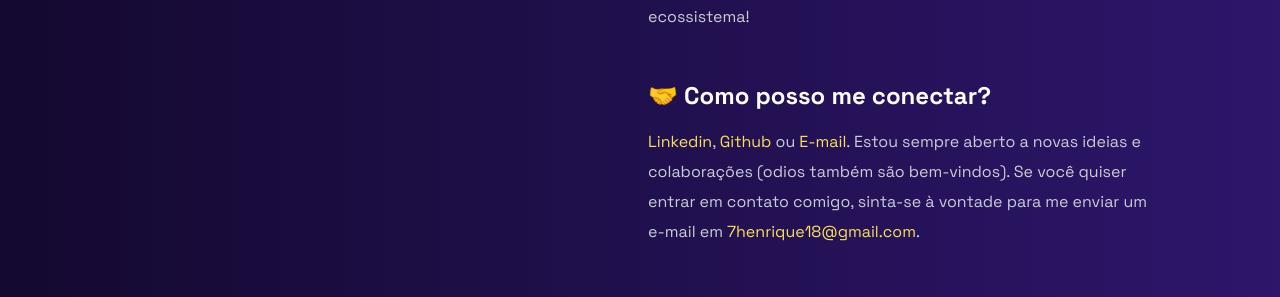
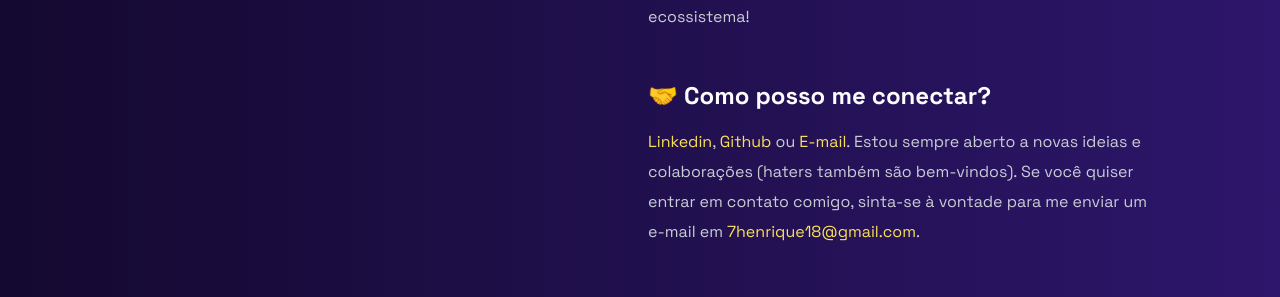
Before and after one commit to lui7henrique/blog, a Next.js app: page / in a window 1280 px wide. Shown: the part 1320-1617 px from the top of the page. Built offline with nearby package versions, Linux system fonts and the light colour scheme.

Commit message:
:bug: Fix links

```diff
--- a/src/templates/HomeTemplate/AboutMe/content.ts
+++ b/src/templates/HomeTemplate/AboutMe/content.ts
@@ -16,7 +16,7 @@ export const aboutMeContent = {
       {
         title: "🤝 Como posso me conectar?",
         description:
-          "<a href='https://www.linkedin.com/in/luiz-henrique7/' target='_blank'>Linkedin</a>, <a href='https://github.com/lui7henrique' target ='_blank'>Github</a> ou <a href='mailto:7henrique18@gmail.com' target='_blank'>E-mail</a>. Estou sempre aberto a novas ideias e colaborações (odios também são bem-vindos). Se você quiser entrar em contato comigo, sinta-se à vontade para me enviar um e-mail em <a href='mailto:7henrique18@gmail.com'>7henrique18@gmail.com</a>."
+          "<a href='https://www.linkedin.com/in/luiz-henrique7/' target='_blank'>Linkedin</a>, <a href='https://github.com/lui7henrique' target ='_blank'>Github</a> ou <a href='mailto:7henrique18@gmail.com' target='_blank'>E-mail</a>. Estou sempre aberto a novas ideias e colaborações (haters também são bem-vindos). Se você quiser entrar em contato comigo, sinta-se à vontade para me enviar um e-mail em <a href='mailto:7henrique18@gmail.com'>7henrique18@gmail.com</a>."
       }
     ]
   },
--- a/src/templates/HomeTemplate/HeroSection/content.ts
+++ b/src/templates/HomeTemplate/HeroSection/content.ts
@@ -8,7 +8,7 @@ export const heroContent = {
       buttons: [
         {
           label: "Saiba mais",
-          link: "/about-me"
+          link: "#about-me"
         },
         {
           label: "Leia meus posts 🤗"
```
